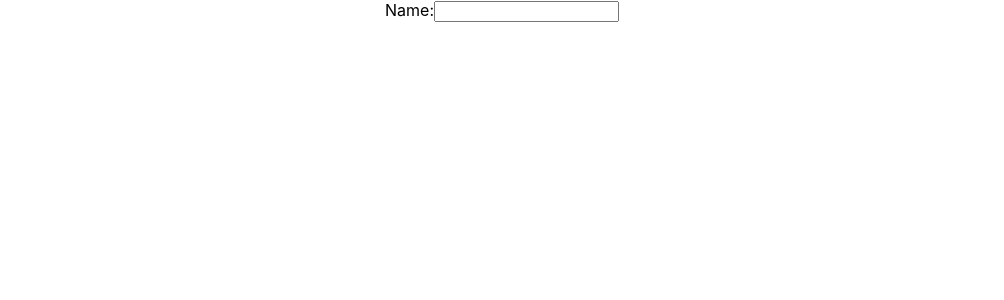
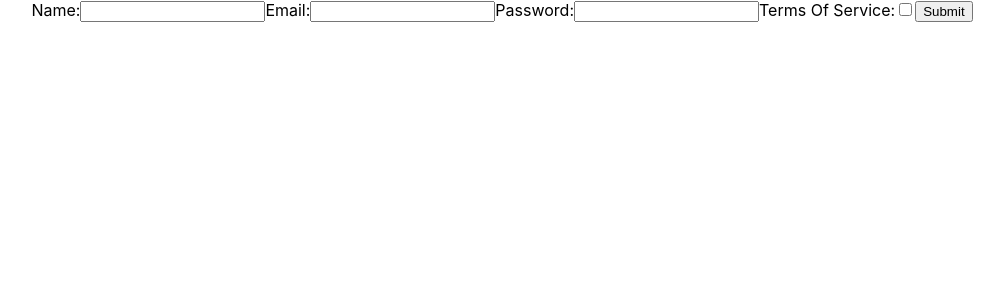
Before and after one commit to damonbogich/lambda-user-onboarding-review, a React (Create React App) app: page / in a window 1280 px wide. Shown: the top 300 px of the page, without its empty margins (138-1142 px from the left). Built offline with nearby package versions, Linux system fonts and the light colour scheme.

Commit message:
form state and user rendering working

```diff
--- a/src/App.js
+++ b/src/App.js
@@ -1,13 +1,26 @@
 import logo from './logo.svg';
 import './App.css';
+import {useState} from 'react';
 
 import Form from './Components/Form';
 import Users from './Components/Users';
 
 function App() {
+  const [users, setUsers] = useState([])
+
+  const addUser = user => {
+    setUsers([
+      ...users,
+      {
+        user
+      }
+    ]);
+  }
+  console.log(users, 'users after submit')
   return (
     <div className="App">
-      <Form />
+      <Form addUser={addUser} />
+      <Users users={users} />
     </div>
   );
 }
--- a/src/Components/Form.js
+++ b/src/Components/Form.js
@@ -1,14 +1,34 @@
 import {useState} from 'react';
 
 
-export default function Form() {
-    const [user, setUser] = useState({});
+export default function Form(props) {
+    const [user, setUser] = useState({Name: "", Email: "", Password: ""});
+    const addUser = props.addUser
+
+    const handleChange = e => {
+        setUser({...user, [e.target.name]: e.target.value})
+    };
+    const handleSubmit = e => {
+        e.preventDefault();
+        console.log(user, 'user log in handleSubmit');
+        addUser({user});
+    }
 
     return (
-      <form>
+      <form onSubmit={(e) => handleSubmit(e)}>
           <label>Name:
-              <input type="text" />
+              <input type="text" onChange={(e) => handleChange(e)} name='Name' value={user.Name} />
           </label>
+          <label>Email:
+              <input type="text" onChange={e => handleChange(e)} name='Email' value={user.Email}/>
+          </label>
+          <label>Password:
+              <input type="text" onChange={e => handleChange(e)} name='Password' value={user.Password} />
+          </label>
+          <label>Terms Of Service:
+              <input type="checkbox" />
+          </label>
+          <button>Submit</button>
       </form>
     );
   }
--- a/src/Components/Users.js
+++ b/src/Components/Users.js
@@ -1,9 +1,14 @@
 
 
-export default function Form() {
+export default function Users(props) {
+    console.log(props.users, 'props from users component')
+    const users = props.users.map(item => {
+        console.log(item, 'in map')
+        return <li>Name: {item.user.user.Name} Email: {item.user.user.Email}</li>
+    });
     return (
-      <div>
-        <p>yo</p>
-      </div>
+      <ul>
+          {users}
+      </ul>
     );
   }
```
